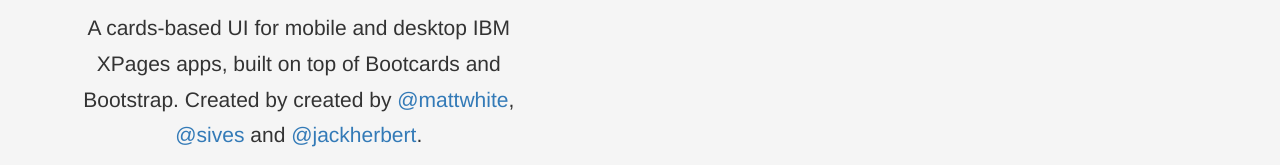
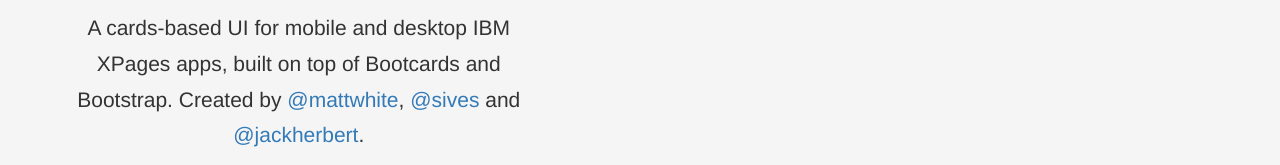
Before and after one commit to whitemx/xcontrols-domino, a website: page index.html in a window 1280 px wide. Shown: the part 502-667 px from the top of the page. Drawn offline with nearby package versions, Linux system fonts and the light colour scheme.

Commit message:
Update index.html

```diff
--- a/index.html
+++ b/index.html
@@ -87,7 +87,7 @@
        <div class="col-md-5 col-sm-5 text-center intro">
         	<img src="http://teamstudio.s3.amazonaws.com/devices-icon-gold@2x.png"/>
           <h1 style="color: #D89025;">XControls</h1>
-          <p>A cards-based UI for mobile and desktop IBM XPages apps, built on top of Bootcards and Bootstrap. Created by created by <a href="http://twitter.com/mattwhite">@mattwhite</a>,
+          <p>A cards-based UI for mobile and desktop IBM XPages apps, built on top of Bootcards and Bootstrap. Created by <a href="http://twitter.com/mattwhite">@mattwhite</a>,
           <a href="http://twitter.com/sives">@sives</a> and <a href="http://twitter.com/jackherbert">@jackherbert</a>.</p>
           <div class="btn-group">
           	<a href="#" class="btn btn-default active" data-carousel="#carousel-ios">
```
